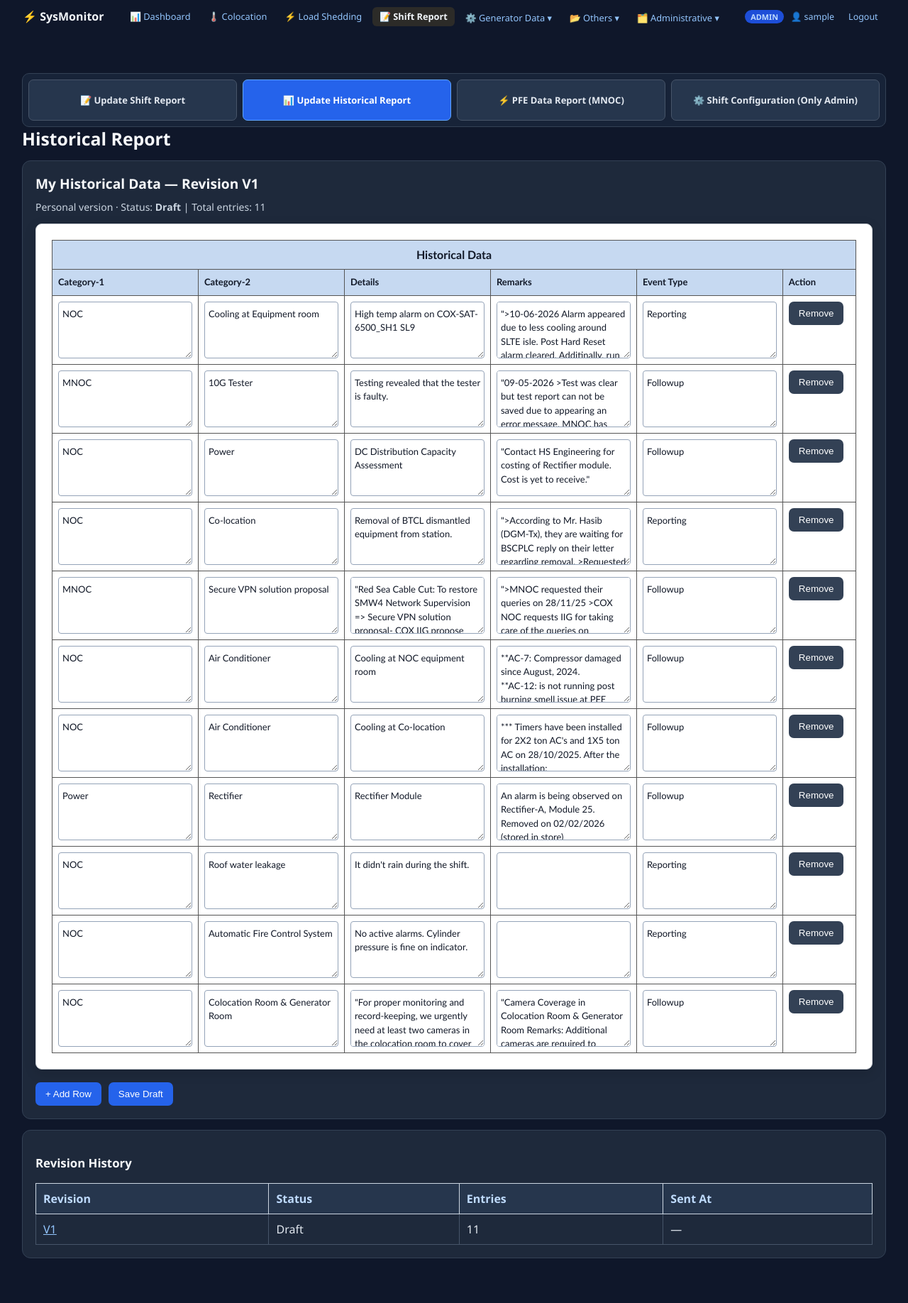
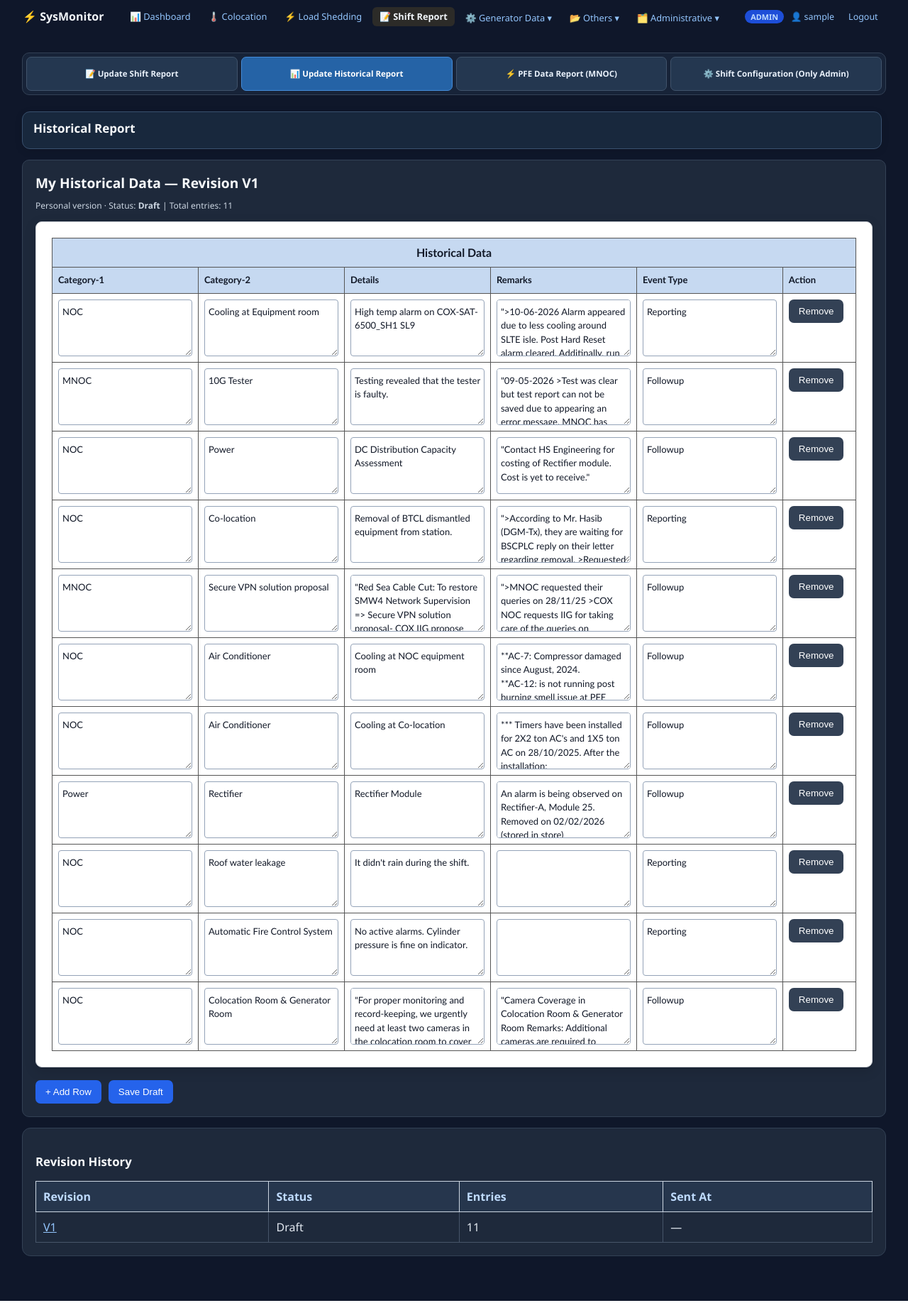
Before and after one commit to JsayeedR/sysmonitor, a Django app: page /shift-report/historical/ in a window 1280 px wide. Shown: the whole page at 71% size. Run offline with Django 5.2, Linux system fonts and the light colour scheme; the visitor is signed in with stand-in values (Sample User, id 1); data comes from the database, SQL or seed files in the repository; data that the repository does not hold is empty.

Commit message:
SysMonitor A5: compact report UI and historical navigation

```diff
--- a/sysmonitor/shiftreport/templates/shiftreport/_section_navigation_styles.html
+++ b/sysmonitor/shiftreport/templates/shiftreport/_section_navigation_styles.html
@@ -156,4 +156,119 @@ body.sm-historical .panel{padding:17px;margin-top:14px}
 @media(max-width:900px){.sm-section-tab{flex:1 1 42%}}
 @media(max-width:600px){.sm-section-tab{flex:1 1 100%}.sm-paper{padding:12px}}
 
+
+/* A5_COMPACT_UI_20261009: main navbar first; compact second-row section tabs */
+nav.sm-section-tabs {
+  position: relative !important;
+  top: auto !important;
+  z-index: 1 !important;
+  display: grid !important;
+  grid-template-columns: repeat(4,minmax(0,1fr));
+  align-items: stretch !important;
+  justify-content: stretch !important;
+  width: 100%; max-width: 1180px;
+  margin: 8px auto 12px !important;
+  padding: 5px !important;
+  gap: 5px !important;
+  border: 1px solid #334155 !important;
+  border-radius: 10px !important;
+  background: #172338 !important;
+  box-sizing: border-box;
+}
+nav.sm-section-tabs > a.sm-section-tab {
+  display: flex !important;
+  flex: initial !important;
+  width: auto !important;
+  min-width: 0 !important;
+  min-height: 34px !important;
+  padding: 6px 7px !important;
+  font-size: 11.5px !important;
+  line-height: 1.25 !important;
+  font-weight: 600 !important;
+  white-space: normal !important;
+  text-align: center !important;
+  border-radius: 7px !important;
+}
+/* Three visible buttons should share the second row evenly. */
+nav.sm-section-tabs:has(> a:nth-child(3):last-child) {
+  grid-template-columns: repeat(3,minmax(0,1fr));
+}
+/* Compact title + status + warning, visually one header card. */
+.sm-a5-overview {
+  max-width: 1180px;
+  margin: 0 auto 12px;
+  padding: 12px 15px;
+  background: #18283d;
+  border: 1px solid #39516f;
+  border-radius: 11px;
+  box-shadow: 0 3px 12px rgba(0,0,0,.10);
+}
+.sm-a5-overview > .heading {margin:0 0 5px !important;padding:0 !important;border:0 !important;background:transparent !important;}
+.sm-a5-overview h1, .sm-a5-overview h2,
+body.sm-historical .sm-a5-overview h1,
+body.sm-historical .sm-a5-overview h2 {
+  margin: 0 0 5px !important;
+  padding: 0 !important;
+  font-size: 17px !important;
+  line-height: 1.3 !important;
+  font-weight: 700 !important;
+}
+.sm-a5-overview .muted,
+.sm-a5-overview > p {font-size:12px !important;line-height:1.45 !important;margin:3px 0 7px !important;}
+.sm-a5-overview .panel {margin:7px 0 0 !important;padding:10px 12px !important;border-radius:8px !important;}
+.sm-a5-overview .panel > h2 {font-size:14px !important;}
+.sm-a5-overview .msg, .sm-a5-overview .alert,
+.sm-a5-overview .warning {margin:7px 0 !important;padding:8px 11px !important;border:1px solid #eab308 !important;border-left:4px solid #f59e0b !important;border-radius:8px !important;background:#422f16 !important;color:#fef3c7 !important;font-size:12.5px !important;line-height:1.45 !important;}
+.sm-a5-overview .panel > strong {font-size:12.5px !important;}
+.sm-a5-overview .btn {font-size:12px !important;padding:6px 10px !important;}
+/* Notices outside header cards also appear as compact distinct notifications. */
+body .wrap > .msg, body .container > .msg {border:1px solid #eab308 !important;border-left:4px solid #f59e0b !important;border-radius:8px !important;padding:9px 12px !important;font-size:12px !important;}
+body.sm-historical .container {padding-top:0.7rem !important;}
+body.sm-historical .sm-a5-overview {margin:0 0 11px !important;}
+body.sm-historical .sm-a5-overview .panel {border:0 !important;background:transparent !important;padding:0 !important;box-shadow:none !important;}
+body.sm-historical .sm-a5-overview .status {font-size:12px !important;}
+@media(max-width:760px) {
+  nav.sm-section-tabs, nav.sm-section-tabs:has(> a:nth-child(3):last-child) {grid-template-columns:repeat(2,minmax(0,1fr));}
+  nav.sm-section-tabs > a.sm-section-tab {min-height:37px !important;font-size:11px !important;}
+  .sm-a5-overview {padding:10px 12px;}
+}
+
+
+body.sm-historical .sm-a5-revision-panel {padding:11px 13px !important;margin:0 0 12px !important;border-radius:10px !important;}
+body.sm-historical .sm-a5-revision-panel > h2 {font-size:15px !important;margin:0 0 3px !important;}
+body.sm-historical .sm-a5-revision-panel > p {font-size:12px !important;margin:0 0 7px !important;}
 </style>
+
+<style id="a5-navigation-solid-background-fix">
+/* Solid navigation tabs on every Shift Report page */
+.sm-section-tabs,
+.sm-section-navigation {
+    background: #17263d !important;
+    border: 1px solid #34465f !important;
+    border-radius: 10px !important;
+    opacity: 1 !important;
+}
+
+.sm-section-tabs .sm-section-tab,
+.sm-section-navigation .sm-section-tab {
+    background-color: #243750 !important;
+    color: #e9f1fb !important;
+    opacity: 1 !important;
+    border: 1px solid #40536b !important;
+    border-radius: 7px !important;
+}
+
+.sm-section-tabs .sm-section-tab:hover,
+.sm-section-navigation .sm-section-tab:hover {
+    background-color: #31547a !important;
+}
+
+.sm-section-tabs .sm-section-tab.active,
+.sm-section-tabs .sm-section-tab[aria-current="page"],
+.sm-section-navigation .sm-section-tab.active,
+.sm-section-navigation .sm-section-tab[aria-current="page"] {
+    background-color: #2563a6 !important;
+    color: #ffffff !important;
+    border-color: #458bd7 !important;
+}
+</style>
--- a/sysmonitor/shiftreport/templates/shiftreport/historical.html
+++ b/sysmonitor/shiftreport/templates/shiftreport/historical.html
@@ -147,16 +147,18 @@ body.sm-historical .panel > p {
 <body class="sm-historical">
 {% include "monitor/navbar.html" %}
 <div class="sm-history-navigation-wrap">
-
+{% include "shiftreport/_section_navigation.html" with section_active="historical" %}
 </div>
 
 <div class="container">
-{% include "shiftreport/_section_navigation.html" with section_active="historical" %}
 
+  <section class="sm-a5-overview" aria-label="Historical Report information">
   <h1>Historical Report</h1>
 
 
-  <div class="panel">
+  </section>
+
+  <div class="panel sm-a5-revision-panel">
     {% if revision %}
       <h2>
         My Historical Data — Revision V{{ revision.revision_number }}
--- a/sysmonitor/shiftreport/templates/shiftreport/home.html
+++ b/sysmonitor/shiftreport/templates/shiftreport/home.html
@@ -350,6 +350,7 @@ table.history th{
   {% include "shiftreport/_section_navigation.html" with section_active="shift" %}
 
 
+  <section class="sm-a5-overview" aria-label="Shift Report information">
   <div class="heading">
     <div>
       <h2 class="sm-a4-title">COXCLS NOC Shift Report Preparation</h2>
@@ -387,6 +388,8 @@ table.history th{
     </div>
 
   {% endif %}
+
+  </section>
 
   <form method="post"
         action="{{ base_path }}/shift-report/create/"
--- a/sysmonitor/shiftreport/templates/shiftreport/pfe.html
+++ b/sysmonitor/shiftreport/templates/shiftreport/pfe.html
@@ -68,6 +68,7 @@
 
   {% include "shiftreport/_section_navigation.html" with section_active="pfe" %}
 
+  <section class="sm-a5-overview" aria-label="MNOC PFE information">
   <h1>⚡ MNOC Daily PFE Report</h1>
 
   <div class="muted" style="margin-bottom:1rem">
@@ -78,6 +79,8 @@
   {% for message in messages %}
     <div class="msg">{{ message }}</div>
   {% endfor %}
+
+  </section>
 
   <div class="panel">
     <h2>Today's PFE Reading — {{ today|date:"d M Y" }}</h2>
```
